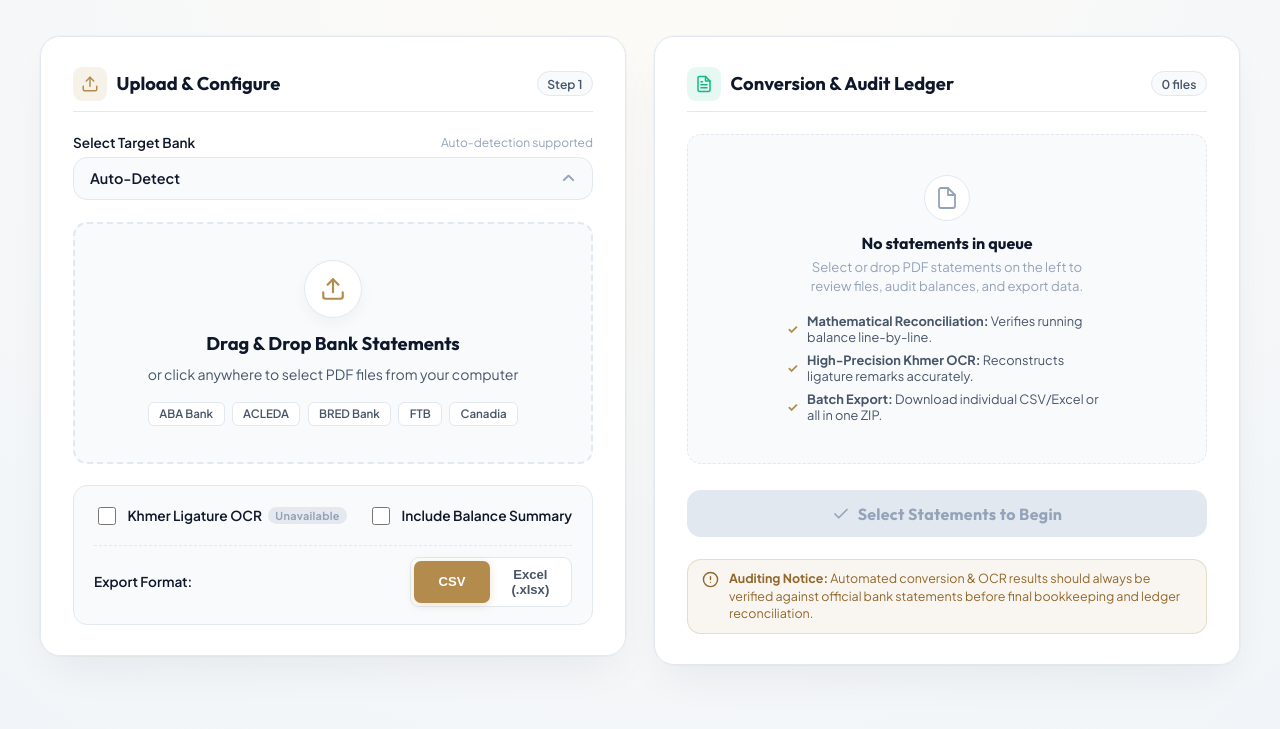
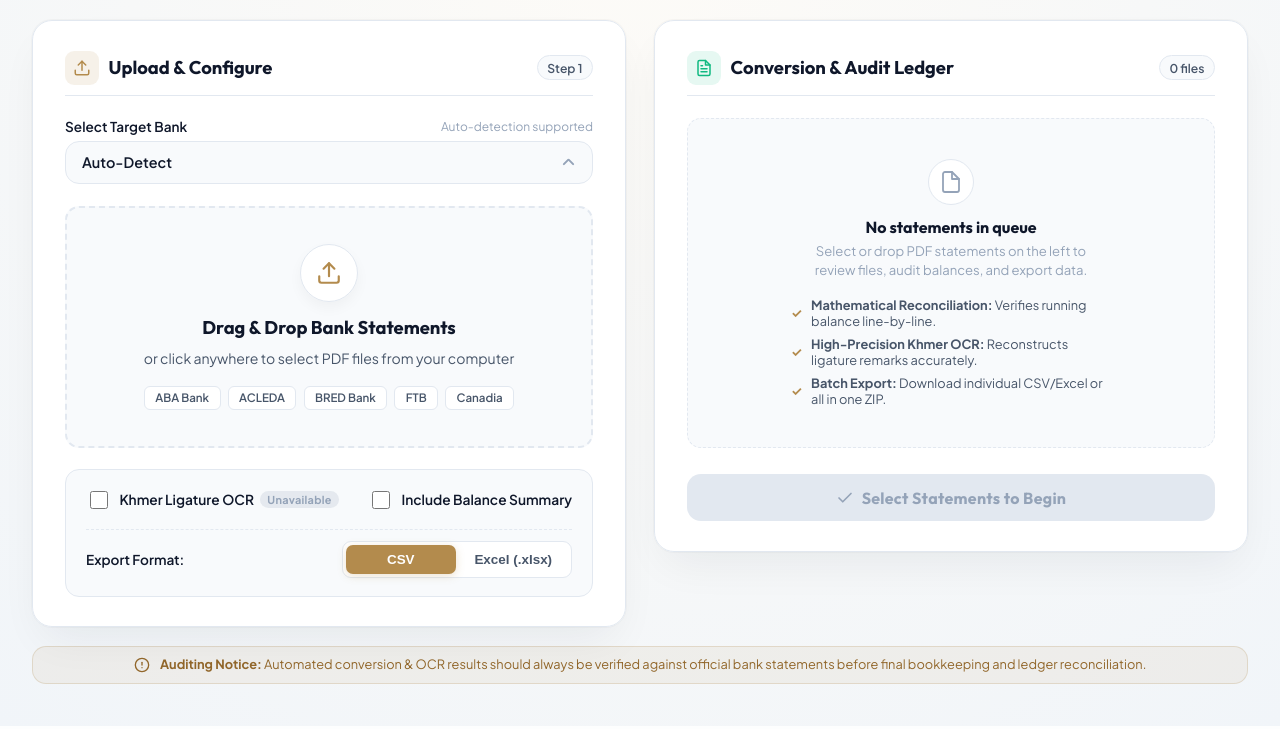
Before and after one commit to LimDina01/PDF-to-Excel-Converter-, a Django app: page / in a window 1280 px wide. Shown: the part 74-803 px from the top of the page. After the commit the page ends 758 px from the top, so only its background shows below. Run offline with Django 5.2, Linux system fonts and the light colour scheme; the visitor is signed in with stand-in values (Sample User, id 1).

Commit message:
feat(ui): stretch export format buttons and reposition notice banner to fit in one page

```diff
--- a/converter/templates/converter/index.html
+++ b/converter/templates/converter/index.html
@@ -229,10 +229,10 @@
         .workspace-wrapper {
             width: 100%;
             max-width: 1300px;
-            padding: 2.25rem 2.5rem 4rem 2.5rem;
+            padding: 1.25rem 2rem 1.25rem 2rem;
             display: flex;
             flex-direction: column;
-            gap: 1.5rem;
+            gap: 0.95rem;
         }
 
         .workspace-intro {
@@ -616,12 +616,13 @@
             padding: 3px;
             border-radius: 9px;
             gap: 3px;
+            min-width: 230px;
         }
 
         .segment-btn {
             flex: 1;
-            padding: 0.38rem 0.75rem;
-            font-size: 0.82rem;
+            padding: 0.45rem 0.95rem;
+            font-size: 0.84rem;
             font-weight: 600;
             color: var(--text-secondary);
             border: none;
@@ -633,6 +634,7 @@
             align-items: center;
             justify-content: center;
             gap: 0.35rem;
+            white-space: nowrap;
         }
 
         .segment-btn.active {
@@ -1005,16 +1007,20 @@
         /* Notice Banner */
         .executive-notice-banner {
             display: flex;
-            align-items: flex-start;
+            align-items: center;
+            justify-content: center;
             gap: 0.65rem;
             background: rgba(179, 139, 77, 0.08);
-            border: 1px solid rgba(179, 139, 77, 0.25);
+            border: 1px solid rgba(179, 139, 77, 0.22);
             color: #92672b;
-            padding: 0.65rem 0.85rem;
+            padding: 0.55rem 1.25rem;
             border-radius: var(--radius-md);
-            font-size: 0.78rem;
+            font-size: 0.8rem;
             line-height: 1.4;
-            margin-top: 0;
+            width: 100%;
+            box-sizing: border-box;
+            text-align: center;
+            margin-top: 0.25rem;
         }
 
         body.dark-mode .executive-notice-banner {
@@ -1308,21 +1314,20 @@
                     </svg>
                     <span id="processBtnText">Select Statements to Begin</span>
                 </button>
-
-                <!-- Professional Disclaimer Banner -->
-                <div class="executive-notice-banner">
-                    <svg xmlns="http://www.w3.org/2000/svg" width="17" height="17" viewBox="0 0 24 24" fill="none"
-                        stroke="currentColor" stroke-width="2" stroke-linecap="round" stroke-linejoin="round"
-                        style="flex-shrink:0; margin-top:1px;">
-                        <circle cx="12" cy="12" r="10"></circle>
-                        <line x1="12" y1="8" x2="12" y2="12"></line>
-                        <line x1="12" y1="16" x2="12.01" y2="16"></line>
-                    </svg>
-                    <span><strong>Auditing Notice:</strong> Automated conversion & OCR results should always be verified
-                        against official bank statements before final bookkeeping and ledger reconciliation.</span>
-                </div>
             </section>
         </form>
+
+        <!-- Full-Width 1-Line Professional Disclaimer Banner -->
+        <div class="executive-notice-banner">
+            <svg xmlns="http://www.w3.org/2000/svg" width="16" height="16" viewBox="0 0 24 24" fill="none"
+                stroke="currentColor" stroke-width="2" stroke-linecap="round" stroke-linejoin="round"
+                style="flex-shrink:0;">
+                <circle cx="12" cy="12" r="10"></circle>
+                <line x1="12" y1="8" x2="12" y2="12"></line>
+                <line x1="12" y1="16" x2="12.01" y2="16"></line>
+            </svg>
+            <span><strong>Auditing Notice:</strong> Automated conversion &amp; OCR results should always be verified against official bank statements before final bookkeeping and ledger reconciliation.</span>
+        </div>
     </main>
 
     <script>
```
